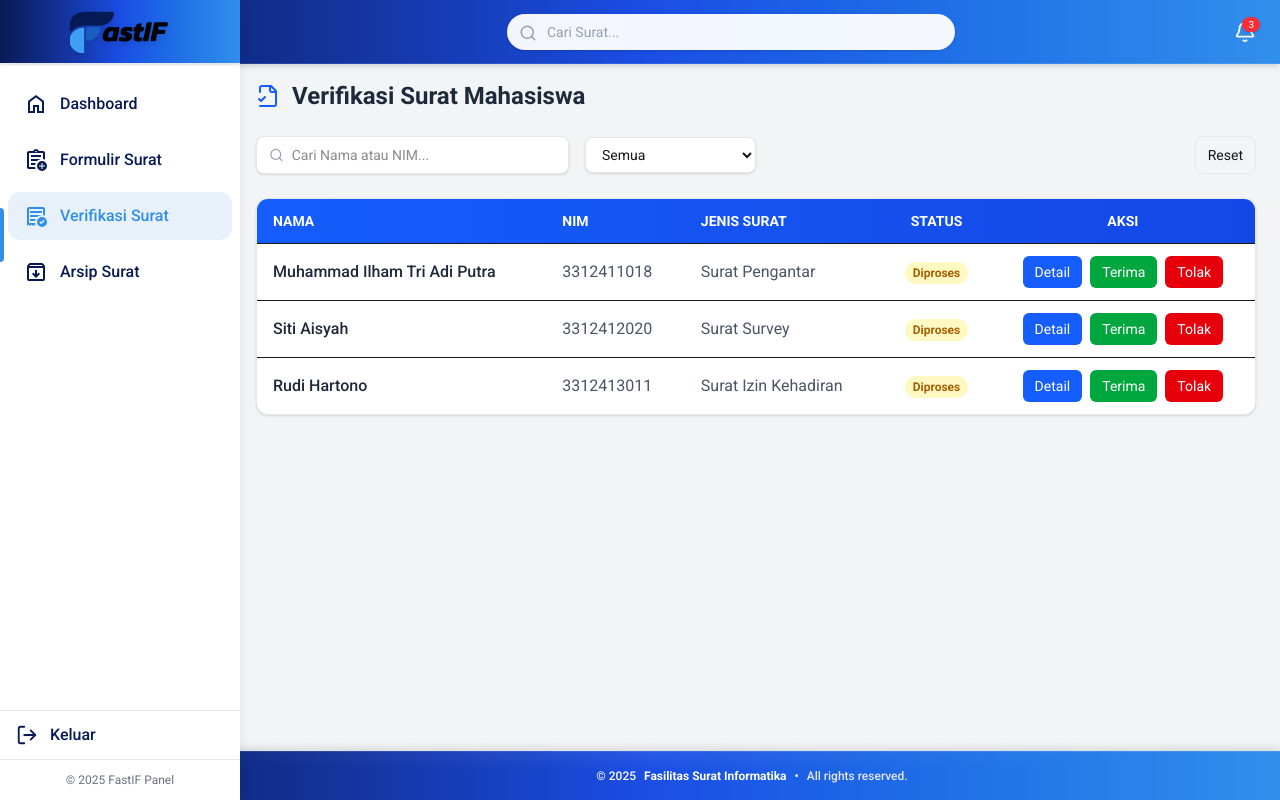
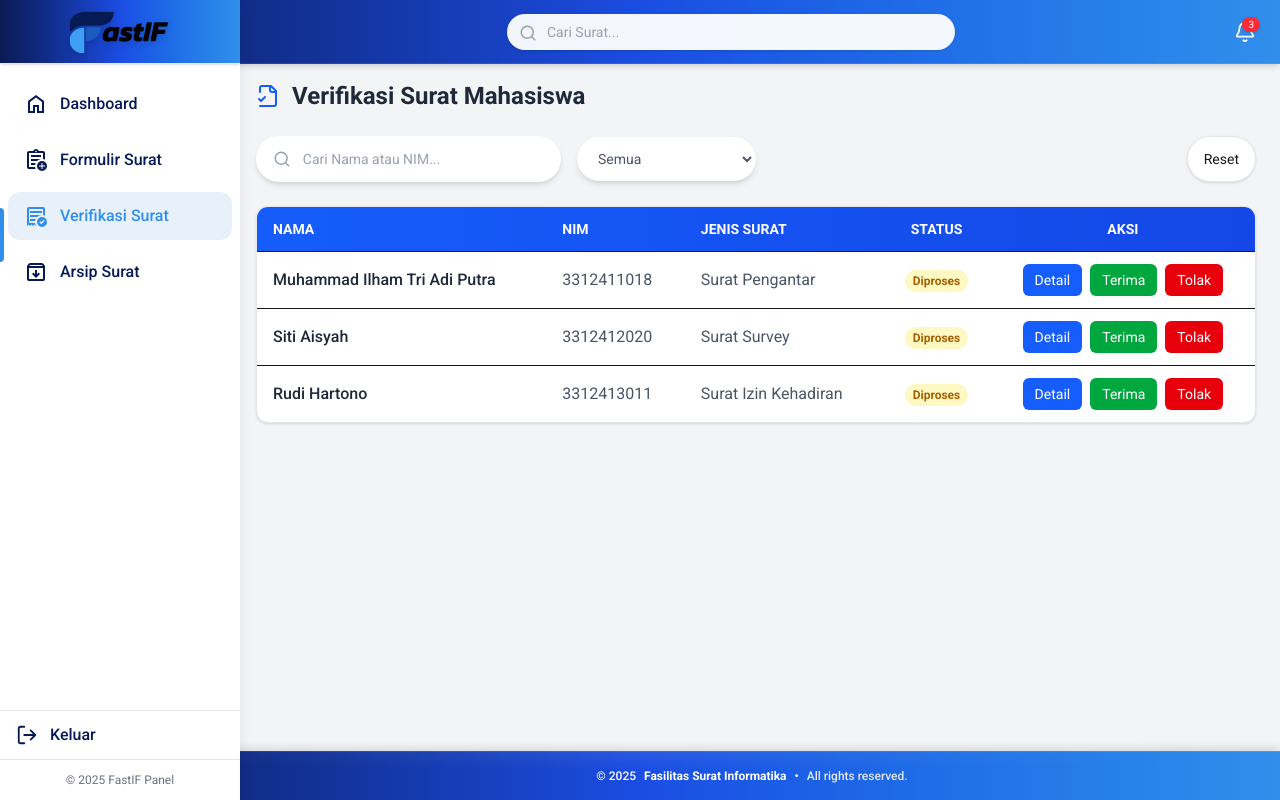
Before and after one commit to Suanda27/FastIF, a Next.js app: page /admin/verifikasi in a window 1280 px wide. Built offline with nearby package versions, Linux system fonts and the light colour scheme.

Commit message:
perbaikan pada filter FE

```diff
--- a/src/app/admin/arsip/components/FilterBar.tsx
+++ b/src/app/admin/arsip/components/FilterBar.tsx
@@ -17,20 +17,22 @@ export default function FilterBar({
   return (
     <div className="flex flex-col md:flex-row gap-3 md:items-center md:justify-between">
       <div className="flex items-center gap-2 w-full md:w-1/2">
+        {/* Search Input */}
         <div className="flex items-center bg-white border border-gray-200 rounded-lg px-3 py-2 w-full shadow-sm">
           <Search className="w-4 h-4 text-gray-400 mr-2" />
           <input
             value={query}
             onChange={(e) => setQuery(e.target.value)}
             placeholder="Cari Nama atau NIM..."
-            className="outline-none w-full text-sm"
+            className="outline-none w-full text-sm text-gray-700 placeholder:text-gray-400"
           />
         </div>
 
+        {/* Filter Select */}
         <select
           value={jenisFilter}
           onChange={(e) => setJenisFilter(e.target.value)}
-          className="ml-2 bg-white border border-gray-200 rounded-lg px-3 py-2 text-sm shadow-sm"
+          className="ml-2 bg-white border border-gray-200 rounded-lg px-3 py-2 text-sm shadow-sm text-gray-700 text-center"
         >
           {jenisOptions.map((j) => (
             <option key={j} value={j}>
@@ -40,12 +42,13 @@ export default function FilterBar({
         </select>
       </div>
 
+      {/* Reset Button */}
       <button
         onClick={() => {
           setQuery("");
           setJenisFilter("Semua");
         }}
-        className="text-sm px-3 py-2 bg-gray-100 rounded-lg border border-gray-200"
+        className="text-sm px-3 py-2 bg-gray-100 rounded-lg border border-gray-200 text-gray-700"
       >
         Reset
       </button>
--- a/src/app/admin/verifikasi/components/FilterBar.tsx
+++ b/src/app/admin/verifikasi/components/FilterBar.tsx
@@ -1,4 +1,5 @@
 "use client";
+
 import { Search } from "lucide-react";
 
 export default function FilterBar({
@@ -17,20 +18,22 @@ export default function FilterBar({
   return (
     <div className="flex flex-col md:flex-row gap-3 md:items-center md:justify-between">
       <div className="flex items-center gap-2 w-full md:w-1/2">
-        <div className="flex items-center bg-white border border-gray-200 rounded-lg px-3 py-2 w-full shadow-sm">
-          <Search className="w-4 h-4 text-gray-400 mr-2" />
+        {/* Input Search */}
+        <div className="flex items-center bg-white rounded-full px-4 py-3 w-full shadow-md border border-transparent focus-within:border-gray-300 transition">
+          <Search className="w-5 h-5 text-gray-400 mr-3" />
           <input
             value={query}
             onChange={(e) => setQuery(e.target.value)}
             placeholder="Cari Nama atau NIM..."
-            className="outline-none w-full text-sm"
+            className="outline-none w-full text-sm text-gray-700 placeholder:text-gray-400"
           />
         </div>
 
+        {/* Select Filter */}
         <select
           value={jenisFilter}
           onChange={(e) => setJenisFilter(e.target.value)}
-          className="ml-2 bg-white border border-gray-200 rounded-lg px-3 py-2 text-sm shadow-sm"
+          className="ml-2 bg-white border border-transparent rounded-full px-4 py-3 text-sm shadow-md text-gray-600 focus:border-gray-300"
         >
           {jenisOptions.map((j) => (
             <option key={j} value={j}>
@@ -40,12 +43,13 @@ export default function FilterBar({
         </select>
       </div>
 
+      {/* Reset Button */}
       <button
         onClick={() => {
           setQuery("");
           setJenisFilter("Semua");
         }}
-        className="text-sm px-3 py-2 bg-gray-100 rounded-lg border border-gray-200"
+        className="text-sm px-4 py-3 bg-white rounded-full border border-gray-200 shadow-sm"
       >
         Reset
       </button>
```
